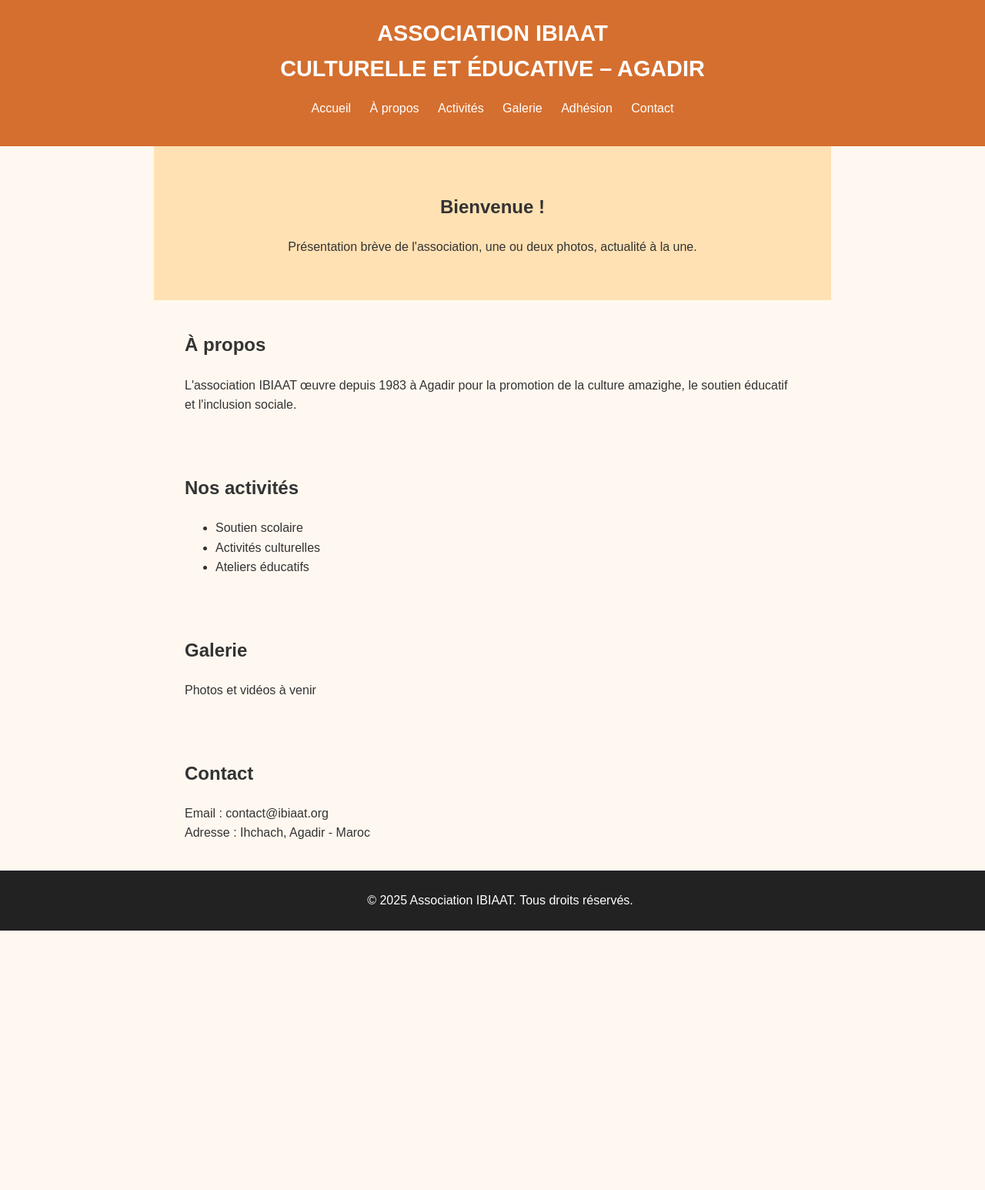
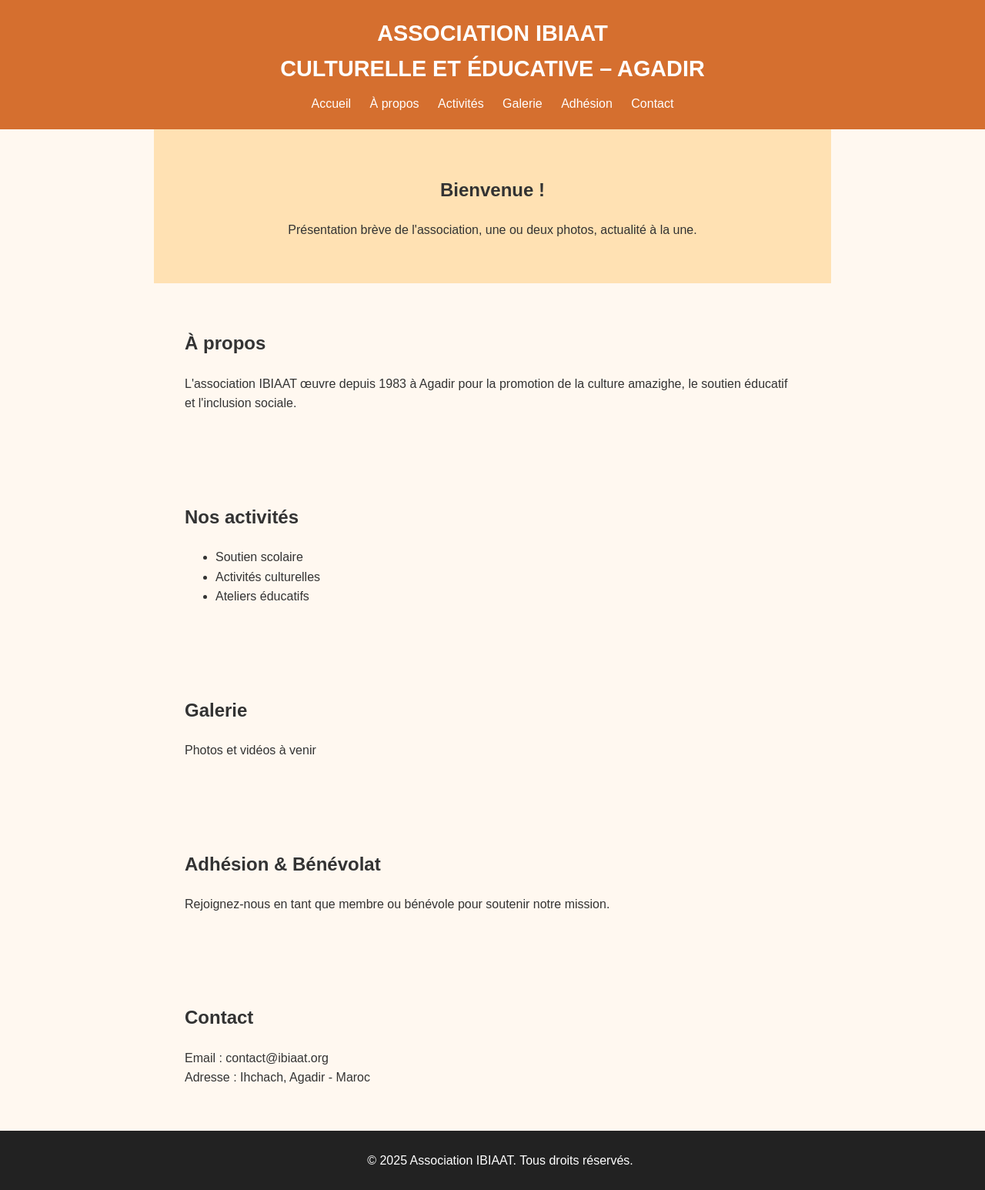
Before and after one commit to INBIAAT/inbiaat-site, a plain HTML site: page index.html in a window 1280 px wide. Shown: the whole page at 77% size. Before the commit the page ends 1209 px from the top, so only its background shows below. Drawn offline with Linux system fonts and the light colour scheme.

Commit message:
Add files via upload

```diff
--- a/index.html
+++ b/index.html
@@ -5,33 +5,38 @@
     <meta name="viewport" content="width=device-width, initial-scale=1.0">
     <title>Association IBIAAT - Accueil</title>
     <link rel="stylesheet" href="style.css">
+    <style>
+        html {
+            scroll-behavior: smooth;
+        }
+    </style>
 </head>
 <body>
     <header>
         <h1>ASSOCIATION IBIAAT<br>CULTURELLE ET ÉDUCATIVE – AGADIR</h1>
         <nav>
             <ul>
-                <li><a href="#">Accueil</a></li>
-                <li><a href="#">À propos</a></li>
-                <li><a href="#">Activités</a></li>
-                <li><a href="#">Galerie</a></li>
-                <li><a href="#">Adhésion</a></li>
-                <li><a href="#">Contact</a></li>
+                <li><a href="#accueil">Accueil</a></li>
+                <li><a href="#apropos">À propos</a></li>
+                <li><a href="#activites">Activités</a></li>
+                <li><a href="#galerie">Galerie</a></li>
+                <li><a href="#adhesion">Adhésion</a></li>
+                <li><a href="#contact">Contact</a></li>
             </ul>
         </nav>
     </header>
 
-    <section class="hero">
+    <section id="accueil" class="hero">
         <h2>Bienvenue !</h2>
         <p>Présentation brève de l'association, une ou deux photos, actualité à la une.</p>
     </section>
 
-    <section class="apropos">
+    <section id="apropos">
         <h2>À propos</h2>
         <p>L'association IBIAAT œuvre depuis 1983 à Agadir pour la promotion de la culture amazighe, le soutien éducatif et l'inclusion sociale.</p>
     </section>
 
-    <section class="activites">
+    <section id="activites">
         <h2>Nos activités</h2>
         <ul>
             <li>Soutien scolaire</li>
@@ -40,12 +45,17 @@
         </ul>
     </section>
 
-    <section class="galerie">
+    <section id="galerie">
         <h2>Galerie</h2>
         <p>Photos et vidéos à venir</p>
     </section>
 
-    <section class="contact">
+    <section id="adhesion">
+        <h2>Adhésion & Bénévolat</h2>
+        <p>Rejoignez-nous en tant que membre ou bénévole pour soutenir notre mission.</p>
+    </section>
+
+    <section id="contact">
         <h2>Contact</h2>
         <p>Email : contact@ibiaat.org<br>Adresse : Ihchach, Agadir - Maroc</p>
     </section>
--- a/style.css
+++ b/style.css
@@ -12,6 +12,9 @@ header {
     color: white;
     padding: 20px 0;
     text-align: center;
+    position: sticky;
+    top: 0;
+    z-index: 1000;
 }
 
 header h1 {
@@ -22,6 +25,7 @@ header h1 {
 nav ul {
     list-style: none;
     padding: 0;
+    margin: 10px 0 0;
 }
 
 nav ul li {
@@ -41,7 +45,7 @@ nav ul li a {
 }
 
 section {
-    padding: 20px;
+    padding: 40px 20px;
     max-width: 800px;
     margin: auto;
 }
```
